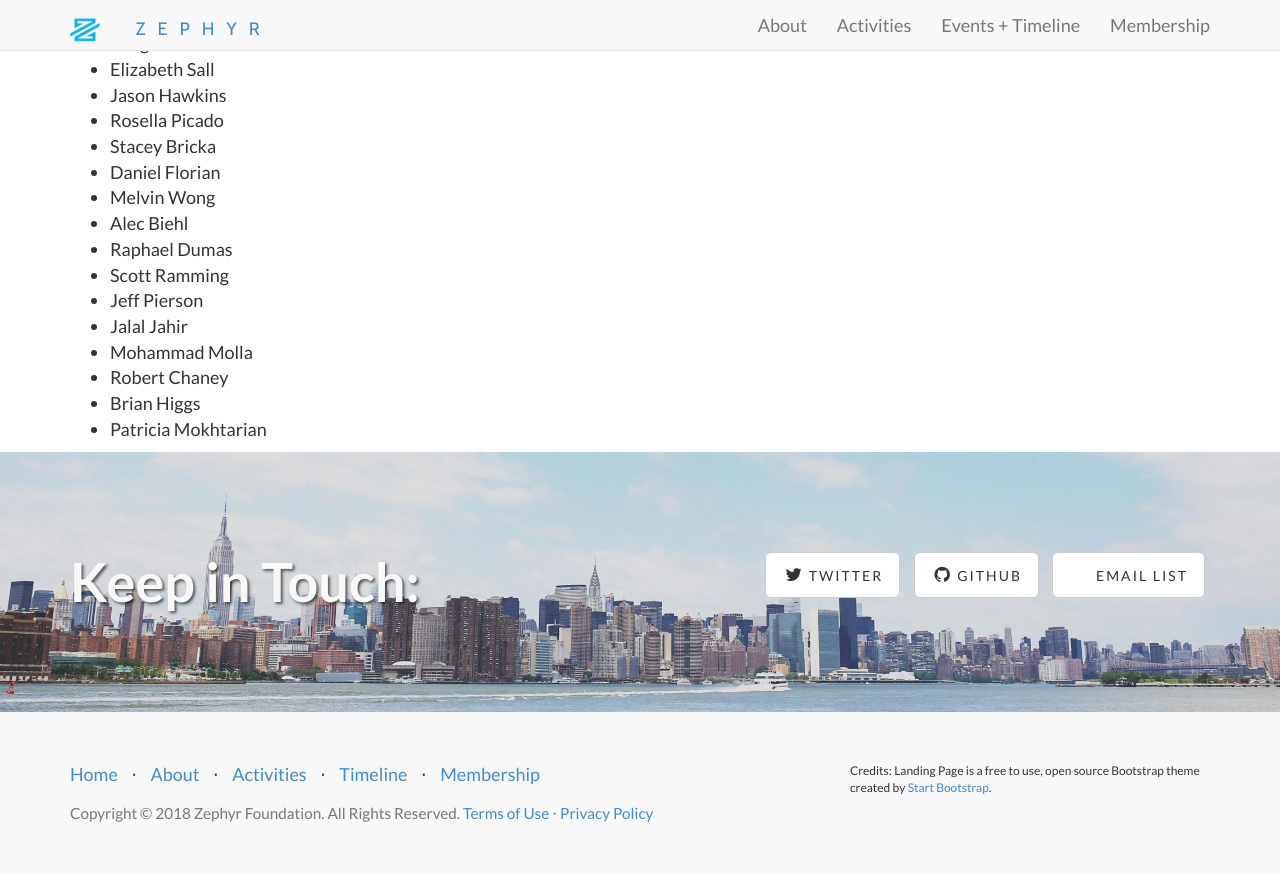
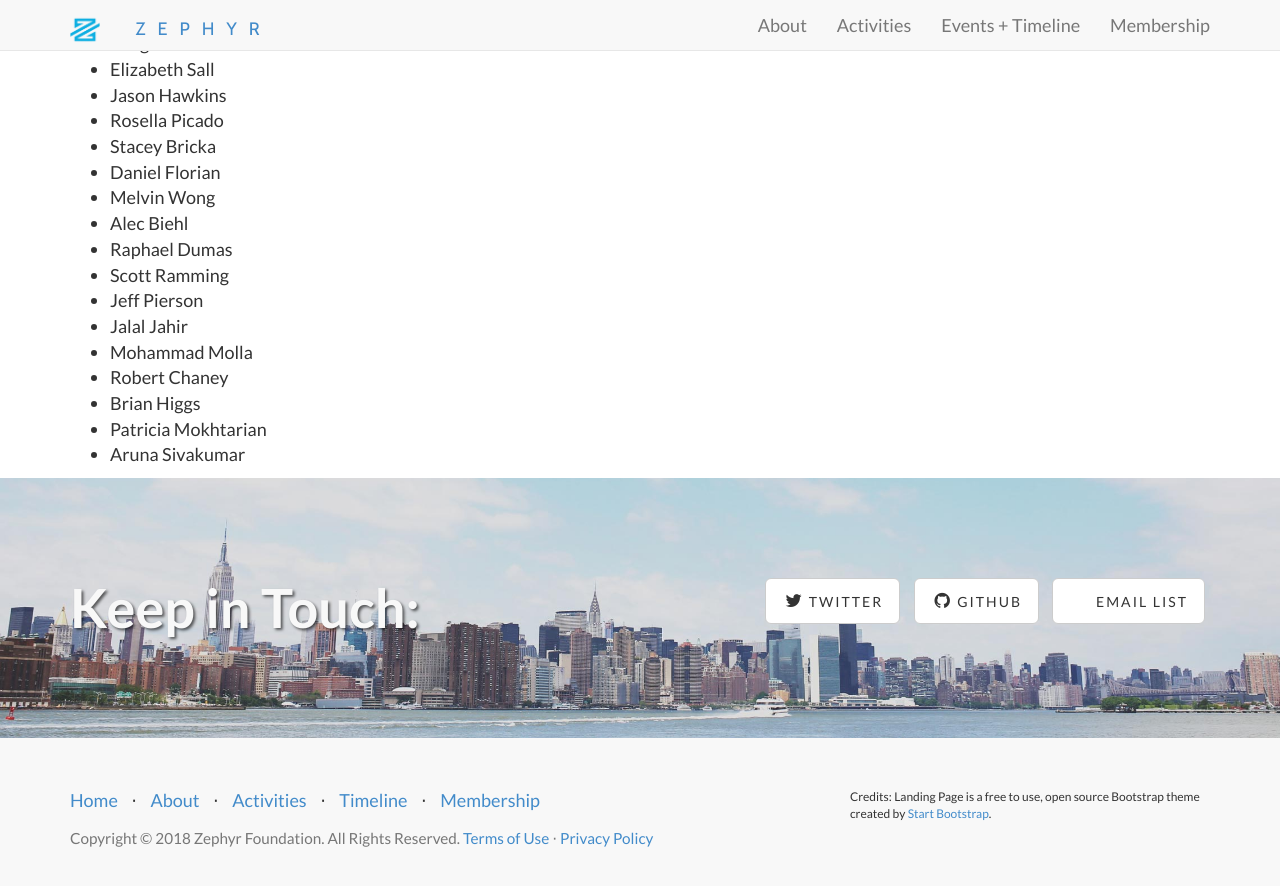
Before and after one commit to ZephyrTransport/zephyr-website, a Jekyll site: the page built from members.md, in a window 1280 px wide and 900 px high, scrolled down 769 px. Shown: the top 886 px of the window. Built offline with Jekyll 4.4.1, drawn with Linux system fonts in a browser that asks for light colours.

Commit message:
Another member

```diff
--- a/members.md
+++ b/members.md
@@ -44,3 +44,4 @@ Member’s are at the heart of the Zephyr Foundation’s organizational structur
  * Robert Chaney
  * Brian Higgs
  * Patricia Mokhtarian
+ * Aruna Sivakumar
```
